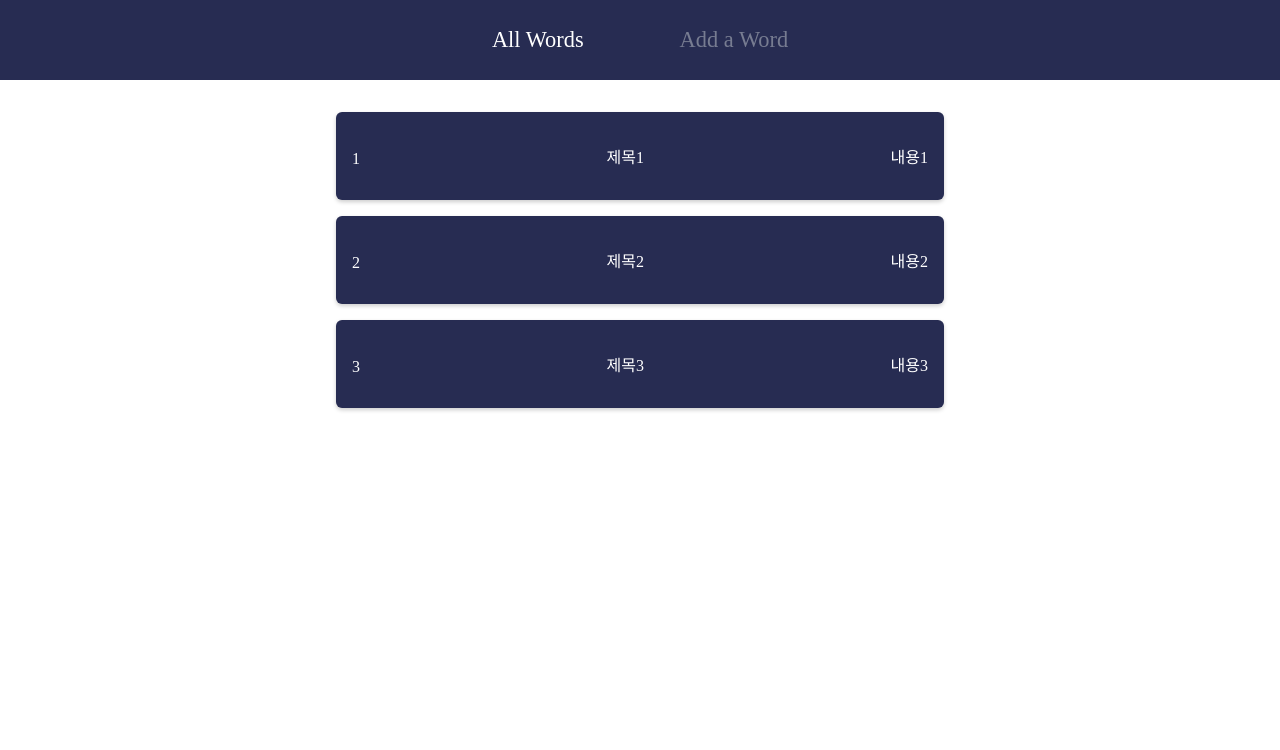
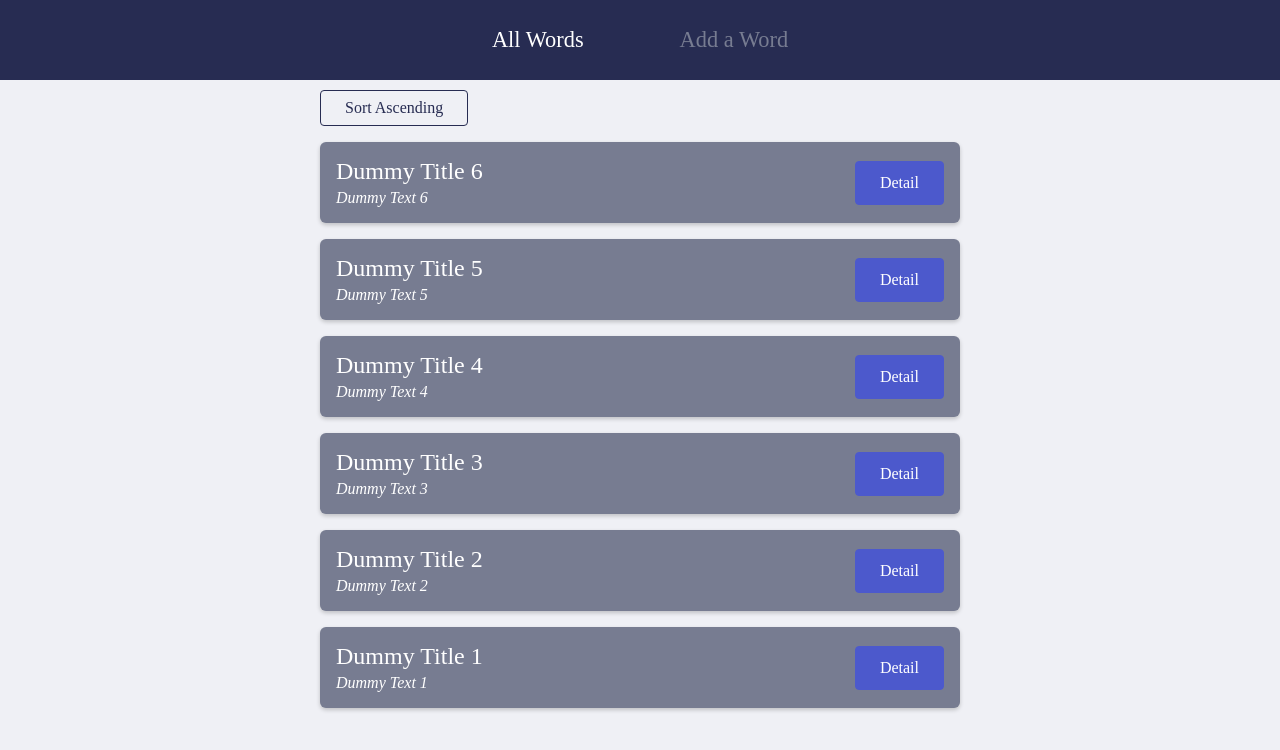
Before and after one commit to highjoon/My-Own-Quotes, a React app: page /words in a window 1280 px wide. Shown: the top 750 px of the page. Built offline with nearby package versions, Linux system fonts and the light colour scheme.

Commit message:
단어 목록 초기 제작

```diff
--- a/src/components/WordItem/index.tsx
+++ b/src/components/WordItem/index.tsx
@@ -1,13 +1,20 @@
 import { IWord } from "@/types/db";
 import React, { FC } from "react";
 import { Item } from "@components/WordItem/styles";
+import { Link } from "react-router-dom";
 
 const WordItem: FC<IWord> = ({ id, title, text }) => {
   return (
     <Item>
-      <p>{id}</p>
-      <p>{title}</p>
-      <p>{text}</p>
+      <figure>
+        <blockquote>
+          <p>{title}</p>
+        </blockquote>
+        <figcaption>{text}</figcaption>
+      </figure>
+      <Link className="btn" to={`/words/${id}`}>
+        Detail
+      </Link>
     </Item>
   );
 };
--- a/src/components/WordItem/styles.tsx
+++ b/src/components/WordItem/styles.tsx
@@ -5,9 +5,50 @@ export const Item = styled.li`
   padding: 1rem;
   display: flex;
   justify-content: space-between;
-  align-items: flex-end;
+  align-items: center;
   box-shadow: 0 2px 4px rgba(0, 0, 0, 0.2);
   border-radius: 6px;
-  color: #fff;
-  background-color: #272c52;
+  background-color: #777c91;
+
+  & figure {
+    margin: 0;
+    padding: 0;
+    width: 70%;
+  }
+
+  & blockquote {
+    margin: 0;
+    text-align: left;
+    font-size: 1.5rem;
+    color: #fff;
+  }
+
+  & p {
+    margin: 0;
+    margin-bottom: 0.25rem;
+  }
+
+  & figcaption {
+    font-style: italic;
+    color: #fff;
+  }
+
+  &:last-of-type {
+    border-bottom: none;
+  }
+
+  & .btn {
+    text-decoration: none;
+    background-color: #4c59cc;
+    color: white;
+    border-radius: 4px;
+    padding: 0.75rem 1.5rem;
+    border: 1px solid #4c59cc;
+    cursor: pointer;
+
+    &:hover {
+      background-color: #6671d3;
+      border: 1px solid #6671d3;
+    }
+  }
 `;
--- a/src/components/WordList/index.tsx
+++ b/src/components/WordList/index.tsx
@@ -1,19 +1,43 @@
 import React, { FC, Fragment } from "react";
-
+import { useNavigate, useLocation } from "react-router-dom";
+import { List, SortButton } from "@components/WordList/styles";
 import WordItem from "@components/WordItem";
-import { List } from "@components/WordList/styles";
 
 const DUMMY_WORD = [
-  { id: 1, title: "제목1", text: "내용1" },
-  { id: 2, title: "제목2", text: "내용2" },
-  { id: 3, title: "제목3", text: "내용3" },
+  { id: 1, title: "Dummy Title 1", text: "Dummy Text 1" },
+  { id: 2, title: "Dummy Title 2", text: "Dummy Text 2" },
+  { id: 3, title: "Dummy Title 3", text: "Dummy Text 3" },
+  { id: 4, title: "Dummy Title 4", text: "Dummy Text 4" },
+  { id: 5, title: "Dummy Title 5", text: "Dummy Text 5" },
+  { id: 6, title: "Dummy Title 6", text: "Dummy Text 6" },
 ];
 
+const sortWords = (words: Array<{ id: number; title: string; text: string }>, isAsc: boolean) => {
+  return words.sort((a, b) => {
+    if (isAsc) return a.id > b.id ? 1 : -1;
+    else return a.id < b.id ? 1 : -1;
+  });
+};
+
 const WordList: FC = () => {
+  const navigate = useNavigate();
+  const location = useLocation();
+
+  const queryParams = new URLSearchParams(location.search);
+  const isAsc = queryParams.get("sort") === "asc";
+  const sortedWords = sortWords(DUMMY_WORD, isAsc);
+  const sortHandler = () => {
+    navigate({
+      pathname: location.pathname,
+      search: `sort=${isAsc ? "desc" : "asc"}`,
+    });
+  };
+
   return (
     <Fragment>
+      <SortButton onClick={sortHandler}>Sort {isAsc ? "Descending" : "Ascending"}</SortButton>
       <List>
-        {DUMMY_WORD?.map(word => (
+        {sortedWords?.map(word => (
           <WordItem key={word.id} id={word.id} title={word.title} text={word.text} />
         ))}
       </List>
--- a/src/components/WordList/styles.tsx
+++ b/src/components/WordList/styles.tsx
@@ -1,7 +1,22 @@
 import styled from "@emotion/styled";
 
 export const List = styled.ul`
-  list-style: none;
-  margin: 0 auto;
-  padding: 1rem;
+  padding: 0;
 `;
+
+export const SortButton = styled.button`
+  font: inherit;
+  color: #272c52;
+  border: 1px solid #272c52;
+  background-color: transparent;
+  border-radius: 4px;
+  padding: 0.5rem 1.5rem;
+  margin-top: 10px;
+  cursor: pointer;
+
+  &:hover {
+    background-color: #4c59cc;
+    border: 1px solid #4c59cc;
+    color: #ffffff;
+  }
+`;
--- a/src/index.html
+++ b/src/index.html
@@ -10,6 +10,7 @@
       html,
       body {
         margin: 0 !important;
+        background-color: #eff0f5;
       }
     </style>
   </head>
```
